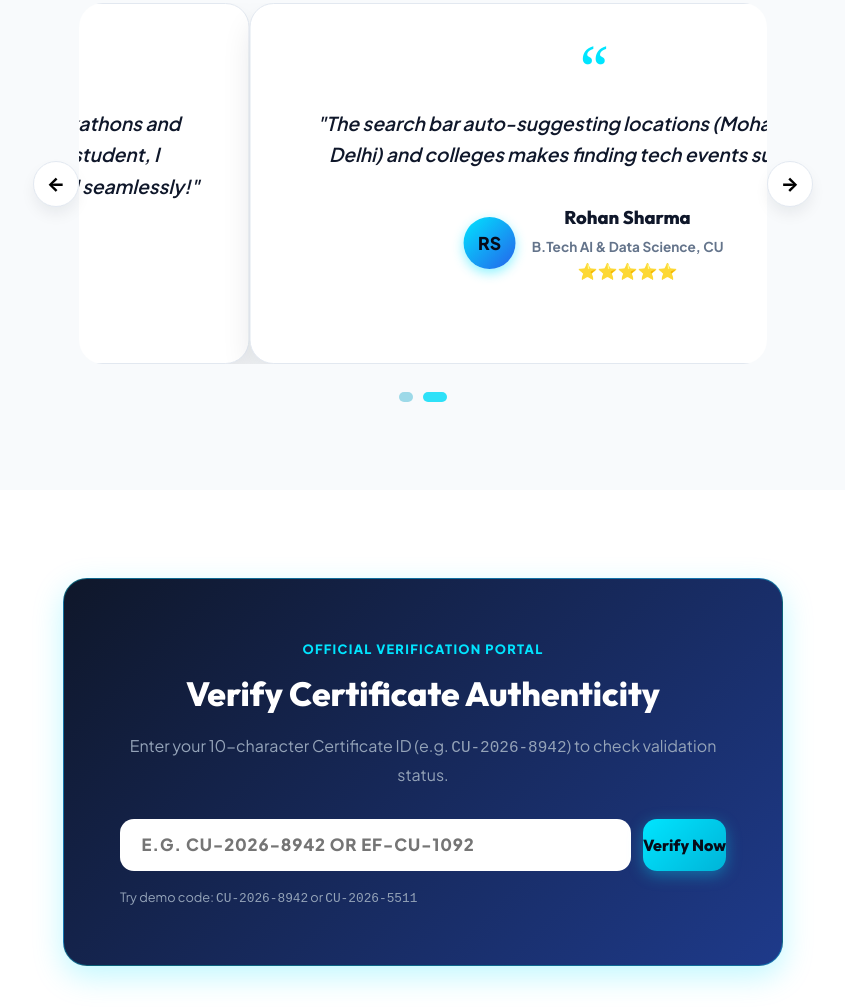
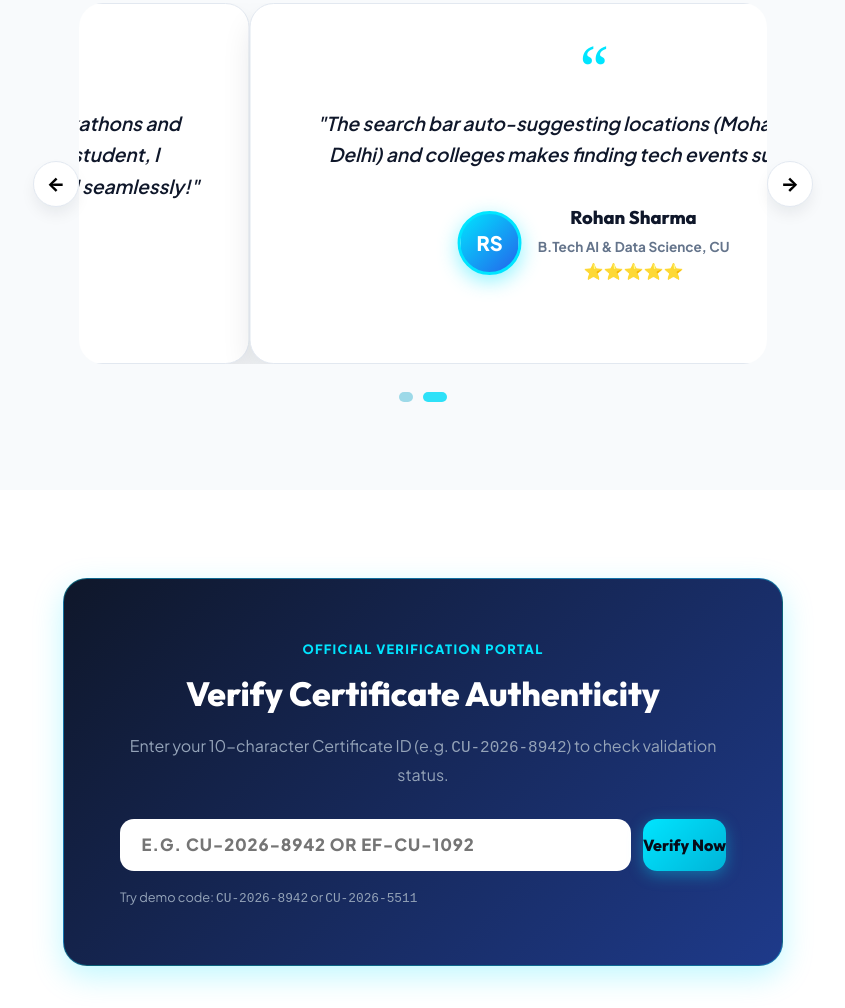
Before and after one commit to sanjay-cu/Hackathon, a website: page user.html in a window 1280 px wide. Shown: the part 6702-7710 px from the top of the page, without its empty margins (217-1062 px from the left). Drawn offline with Linux system fonts and the light colour scheme; no server answers.

Commit message:
Use uploaded passport size photo for Aditya in student review testimonial comment box

```diff
--- a/style.css
+++ b/style.css
@@ -658,9 +658,27 @@ button, input, select, textarea { font-family: inherit; font-size: inherit; }
   .mobile-menu-toggle { display: block !important; }
 }
 
-@media (max-width: 900px) {
-  .admin-layout { flex-direction: column; }
-  .admin-sidebar { width: 100%; border-right: none; border-bottom: 1px solid #1E293B; }
-  .footer-grid { grid-template-columns: 1fr; gap: 2rem; }
-  .registration-grid { grid-template-columns: 1fr; }
+
+/* TESTIMONIAL PASSPORT PHOTO STYLES */
+.t-avatar {
+  width: 64px !important;
+  height: 64px !important;
+  border-radius: 50% !important;
+  overflow: hidden !important;
+  border: 3px solid var(--brand-cyan) !important;
+  box-shadow: 0 6px 20px rgba(0, 229, 255, 0.45) !important;
+  display: flex !important;
+  align-items: center !important;
+  justify-content: center !important;
+  flex-shrink: 0 !important;
+  background: linear-gradient(135deg, #00E5FF 0%, #2563EB 100%);
+  color: #FFFFFF;
+  font-weight: 900;
 }
+
+.t-avatar-img {
+  width: 100% !important;
+  height: 100% !important;
+  object-fit: cover !important;
+  object-position: center top !important;
+}
--- a/user.html
+++ b/user.html
@@ -890,7 +890,9 @@
                 "HackathonHub makes finding free national hackathons and Agentic AI bootcamps effortless. As an AI/ML student, I registered for top coding sprints across IITs and CU seamlessly!"
               </p>
               <div class="t-author">
-                <div class="t-avatar">AD</div>
+                <div class="t-avatar">
+                  <img src="aditya.jpg" alt="Aditya Passport Photo" class="t-avatar-img" />
+                </div>
                 <div class="t-info">
                   <h4 class="t-name">Aditya</h4>
                   <span class="t-detail">BE-CSE_AIML, Chandigarh University</span>
@@ -905,7 +907,9 @@
                 "The search bar auto-suggesting locations (Mohali, Mumbai, Delhi) and colleges makes finding tech events super fast!"
               </p>
               <div class="t-author">
-                <div class="t-avatar">RS</div>
+                <div class="t-avatar">
+                  <span style="font-size: 1.25rem; font-weight: 800;">RS</span>
+                </div>
                 <div class="t-info">
                   <h4 class="t-name">Rohan Sharma</h4>
                   <span class="t-detail">B.Tech AI & Data Science, CU</span>
```
Also changed, not shown: aditya.jpg (added), aditya.png (added).
